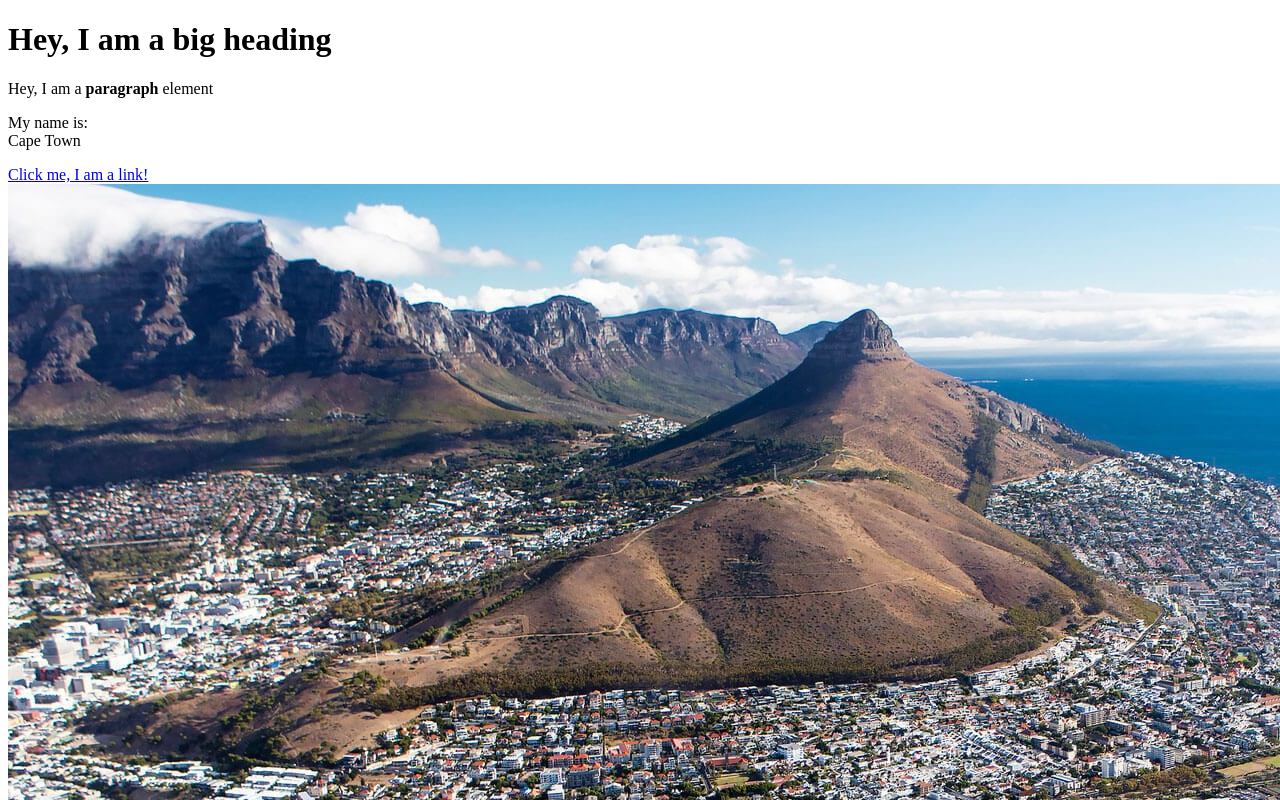
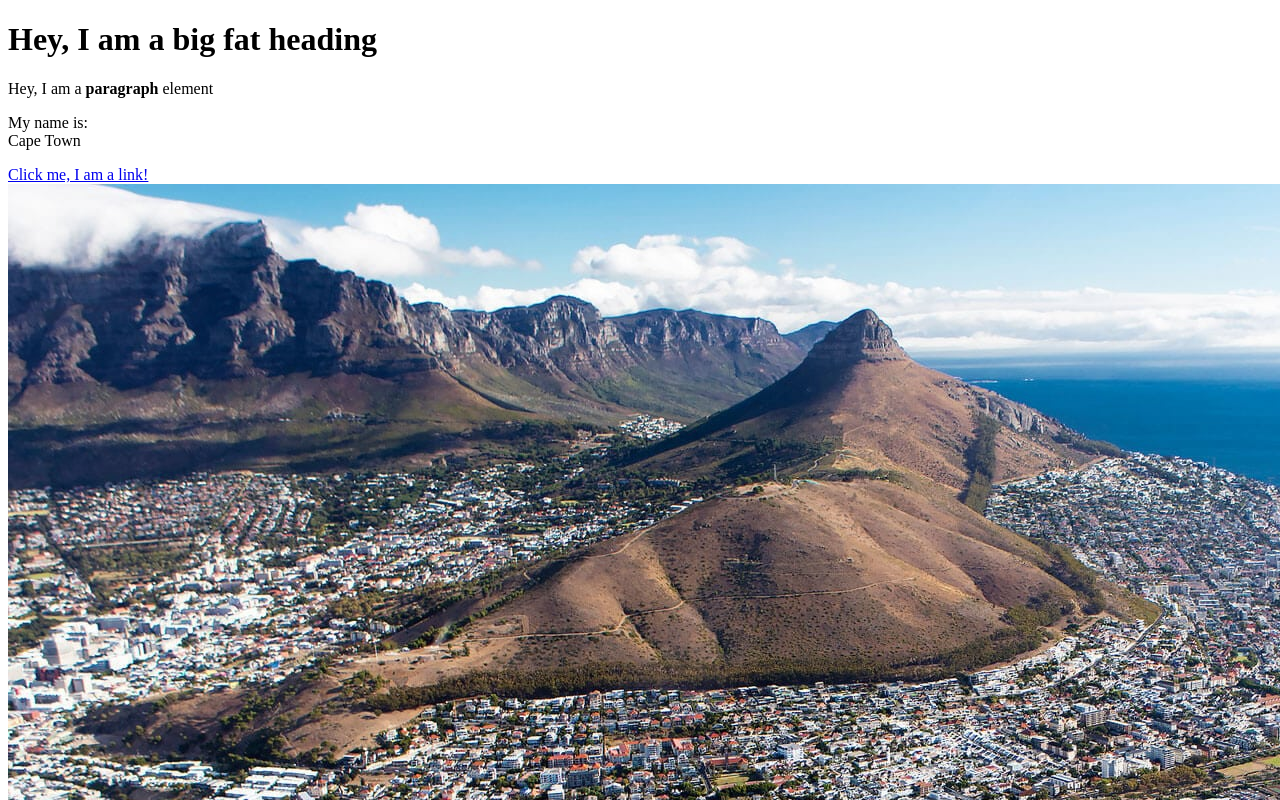
Before and after one commit to FreiaMN/cartoon-hero, a plain HTML site: page test.html in a window 1280 px wide. Shown: the top 800 px of the page. Drawn offline with Linux system fonts and the light colour scheme.

Commit message:
fat change

```diff
--- a/test.html
+++ b/test.html
@@ -4,7 +4,7 @@
 	<title>Test page</title>
 </head>
 <body>
-	<h1>Hey, I am a big heading</h1>
+	<h1>Hey, I am a big fat heading</h1>
 	<p>Hey, I am a <b>paragraph</b> element</p>
 	<p>My name is:<br>
 	Cape Town</p>
```
